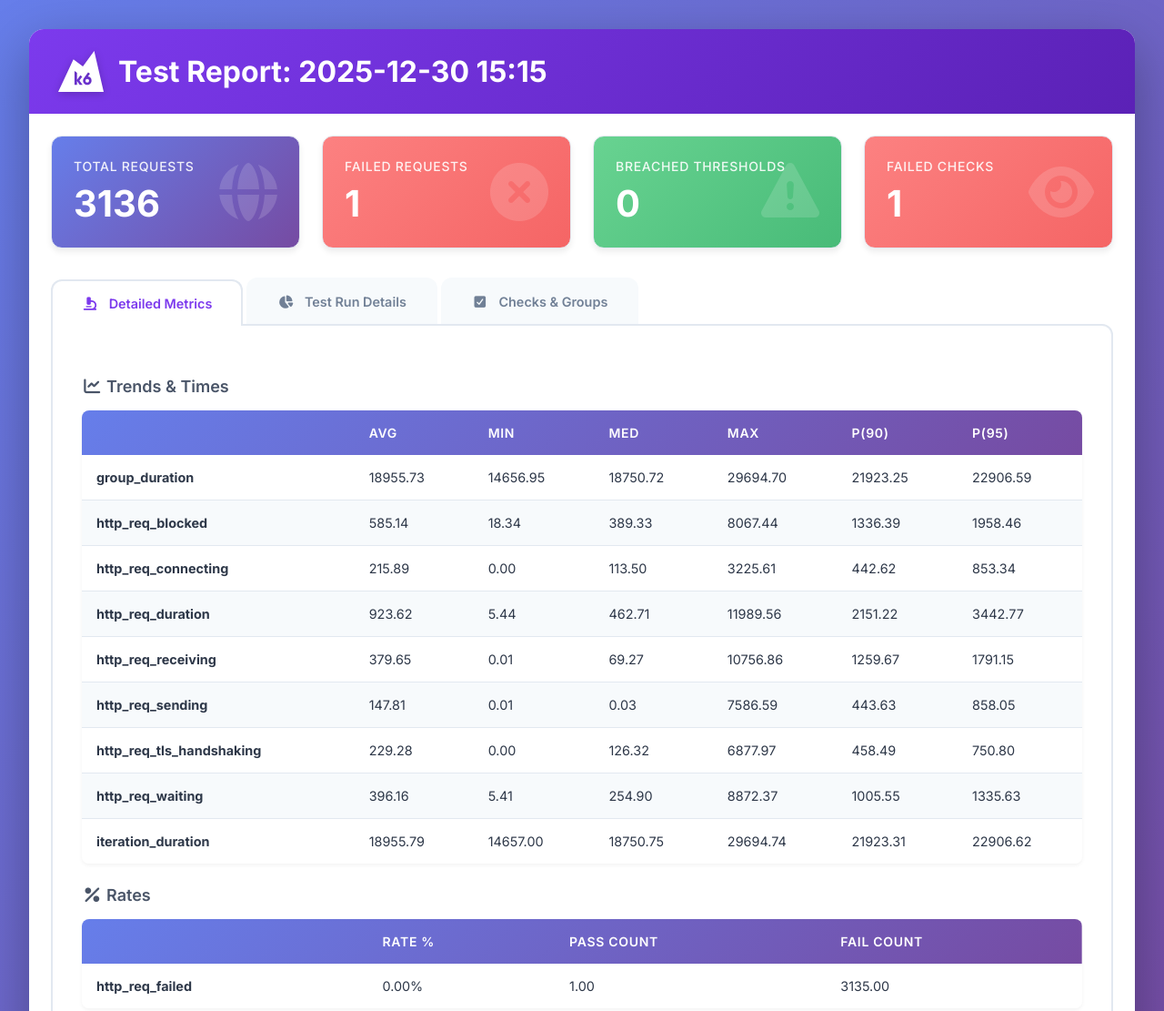
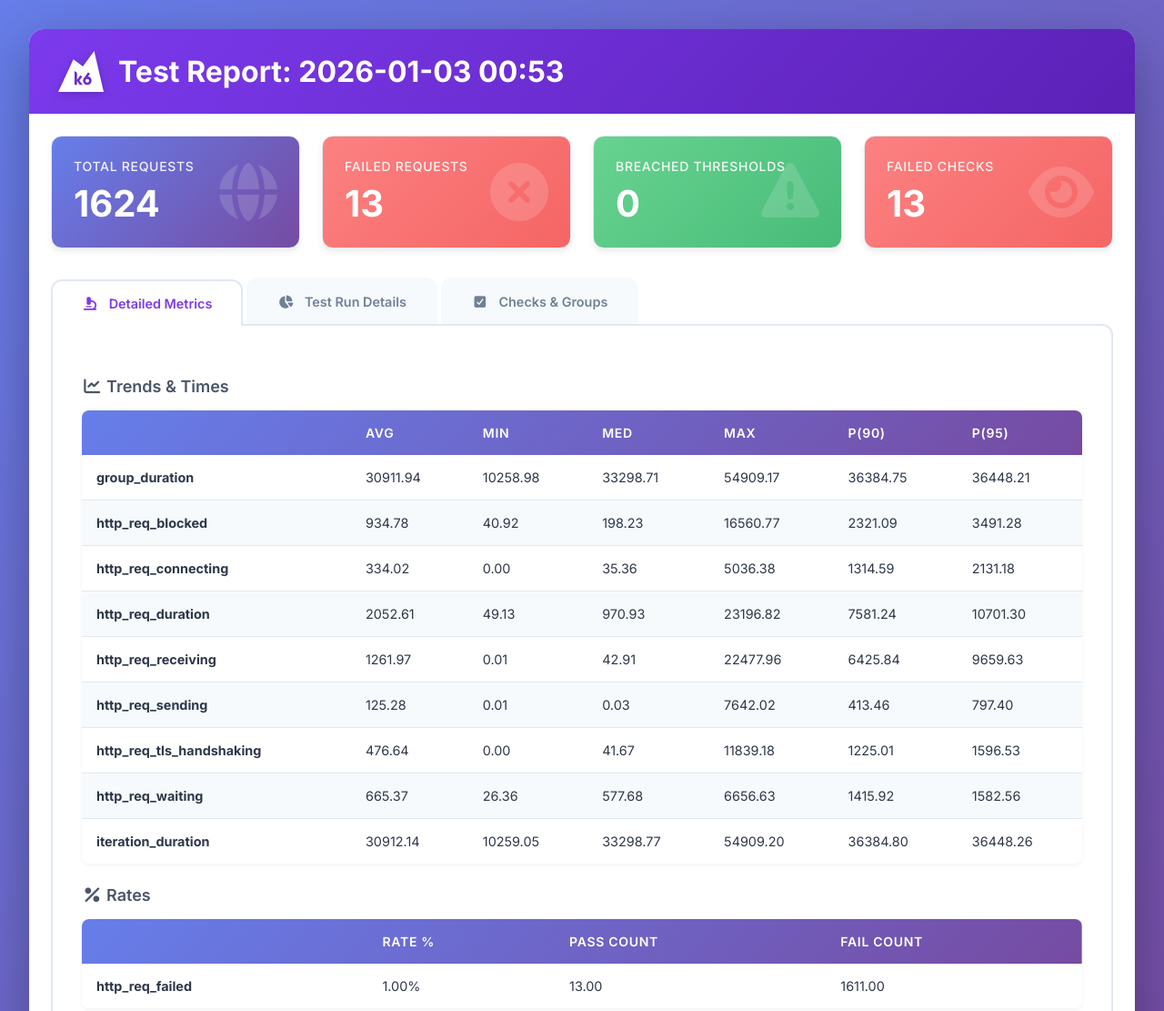
Before and after one commit to khazeez/auto-test, a website: page k6-test/report.html in a window 1280 px wide. Shown: the top 1111 px of the page at 91% size. Drawn offline with Linux system fonts and the light colour scheme.

```diff
--- a/k6-test/report.html
+++ b/k6-test/report.html
@@ -10,7 +10,7 @@
     <link href="https://fonts.googleapis.com/css2?family=Inter:wght@300;400;500;600;700&display=swap" rel="stylesheet">
 
     <meta name="viewport" content="width=device-width, initial-scale=1.0" />
-    <title>Test Report: 2025-12-30 15:15</title>
+    <title>Test Report: 2026-01-03 00:53</title>
     <style>
       * {
         margin: 0;
@@ -473,7 +473,7 @@
       <header>
         <h1>
           <svg width="50" height="45" viewBox="0 0 50 45" fill="none"><path d="M31.968 34.681a2.007 2.007 0 002.011-2.003c0-1.106-.9-2.003-2.011-2.003a2.007 2.007 0 00-2.012 2.003c0 1.106.9 2.003 2.012 2.003z" fill="white"></path><path d="M39.575 0L27.154 16.883 16.729 9.31 0 45h50L39.575 0zM23.663 37.17l-2.97-4.072v4.072h-2.751V22.038l2.75 1.989v7.66l3.659-5.014 2.086 1.51-3.071 4.21 3.486 4.776h-3.189v.001zm8.305.17c-2.586 0-4.681-2.088-4.681-4.662 0-1.025.332-1.972.896-2.743l4.695-6.435 2.086 1.51-2.239 3.07a4.667 4.667 0 013.924 4.6c0 2.572-2.095 4.66-4.681 4.66z" fill="white"></path></svg>
-          Test Report: 2025-12-30 15:15
+          Test Report: 2026-01-03 00:53
         </h1>
       </header>
 
@@ -484,7 +484,7 @@
             <i class="fas fa-globe icon"></i>
             <h4>Total Requests</h4>
             <div class="metric-value">
-              3136
+              1624
 
             </div>
           </div>
@@ -493,7 +493,7 @@
             <div class="metric-card danger">
               <i class="fas fa-times-circle icon"></i>
               <h4>Failed Requests</h4>
-              <div class="metric-value">1</div>
+              <div class="metric-value">13</div>
             </div>
 
 
@@ -506,7 +506,7 @@
           <div class="metric-card danger">
             <i class="fas fa-eye icon"></i>
             <h4>Failed Checks</h4>
-            <div class="metric-value">1</div>
+            <div class="metric-value">13</div>
           </div>
         </div>
 
@@ -542,153 +542,153 @@
                   <tr>
                     <td><b>group_duration</b></td>
 
-                      <td class="">18955.73</td>
+                      <td class="">30911.94</td>
 
-                      <td class="">14656.95</td>
+                      <td class="">10258.98</td>
 
-                      <td class="">18750.72</td>
+                      <td class="">33298.71</td>
 
-                      <td class="">29694.70</td>
+                      <td class="">54909.17</td>
 
-                      <td class="">21923.25</td>
+                      <td class="">36384.75</td>
 
-                      <td class="">22906.59</td>
+                      <td class="">36448.21</td>
 
                   </tr>
 
                   <tr>
                     <td><b>http_req_blocked</b></td>
 
-                      <td class="">585.14</td>
+                      <td class="">934.78</td>
 
-                      <td class="">18.34</td>
+                      <td class="">40.92</td>
 
-                      <td class="">389.33</td>
+                      <td class="">198.23</td>
 
-                      <td class="">8067.44</td>
+                      <td class="">16560.77</td>
 
-                      <td class="">1336.39</td>
+                      <td class="">2321.09</td>
 
-                      <td class="">1958.46</td>
+                      <td class="">3491.28</td>
 
                   </tr>
 
                   <tr>
                     <td><b>http_req_connecting</b></td>
 
-                      <td class="">215.89</td>
+                      <td class="">334.02</td>
 
                       <td class="">0.00</td>
 
-                      <td class="">113.50</td>
+                      <td class="">35.36</td>
 
-                      <td class="">3225.61</td>
+                      <td class="">5036.38</td>
 
-                      <td class="">442.62</td>
+                      <td class="">1314.59</td>
 
-                      <td class="">853.34</td>
+                      <td class="">2131.18</td>
 
                   </tr>
 
                   <tr>
                     <td><b>http_req_duration</b></td>
 
-                      <td class="">923.62</td>
+                      <td class="">2052.61</td>
 
-                      <td class="">5.44</td>
+                      <td class="">49.13</td>
 
-                      <td class="">462.71</td>
+                      <td class="">970.93</td>
 
-                      <td class="">11989.56</td>
+                      <td class="">23196.82</td>
 
-                      <td class="">2151.22</td>
+                      <td class="">7581.24</td>
 
-                      <td class="">3442.77</td>
+                      <td class="">10701.30</td>
 
                   </tr>
 
                   <tr>
                     <td><b>http_req_receiving</b></td>
 
-                      <td class="">379.65</td>
+                      <td class="">1261.97</td>
 
                       <td class="">0.01</td>
 
-                      <td class="">69.27</td>
+                      <td class="">42.91</td>
 
-                      <td class="">10756.86</td>
+                      <td class="">22477.96</td>
 
-                      <td class="">1259.67</td>
+                      <td class="">6425.84</td>
 
-                      <td class="">1791.15</td>
+                      <td class="">9659.63</td>
 
                   </tr>
 
                   <tr>
                     <td><b>http_req_sending</b></td>
 
-                      <td class="">147.81</td>
+                      <td class="">125.28</td>
 
                       <td class="">0.01</td>
 
                       <td class="">0.03</td>
 
-                      <td class="">7586.59</td>
+                      <td class="">7642.02</td>
 
-                      <td class="">443.63</td>
+                      <td class="">413.46</td>
 
-                      <td class="">858.05</td>
+                      <td class="">797.40</td>
 
                   </tr>
 
                   <tr>
                     <td><b>http_req_tls_handshaking</b></td>
 
-                      <td class="">229.28</td>
+                      <td class="">476.64</td>
 
                       <td class="">0.00</td>
 
-                      <td class="">126.32</td>
+                      <td class="">41.67</td>
 
-                      <td class="">6877.97</td>
+                      <td class="">11839.18</td>
 
-                      <td class="">458.49</td>
+                      <td class="">1225.01</td>
 
-                      <td class="">750.80</td>
+                      <td class="">1596.53</td>
 
                   </tr>
 
                   <tr>
                     <td><b>http_req_waiting</b></td>
 
-                      <td class="">396.16</td>
+                      <td class="">665.37</td>
 
-                      <td class="">5.41</td>
+                      <td class="">26.36</td>
 
-                      <td class="">254.90</td>
+                      <td class="">577.68</td>
 
-                      <td class="">8872.37</td>
+                      <td class="">6656.63</td>
 
-                      <td class="">1005.55</td>
+                      <td class="">1415.92</td>
 
-                      <td class="">1335.63</td>
+                      <td class="">1582.56</td>
 
                   </tr>
 
                   <tr>
                     <td><b>iteration_duration</b></td>
 
-                      <td class="">18955.79</td>
+                      <td class="">30912.14</td>
 
-                      <td class="">14657.00</td>
+                      <td class="">10259.05</td>
 
-                      <td class="">18750.75</td>
+                      <td class="">33298.77</td>
 
-                      <td class="">29694.74</td>
+                      <td class="">54909.20</td>
 
-                      <td class="">21923.31</td>
+                      <td class="">36384.80</td>
 
-                      <td class="">22906.62</td>
+                      <td class="">36448.26</td>
 
                   </tr>
 
@@ -712,11 +712,11 @@
                   <tr>
                     <td><b>http_req_failed</b></td>
 
-                      <td class="">0.00%</td>
+                      <td class="">1.00%</td>
 
-                      <td class="">1.00</td>
+                      <td class="">13.00</td>
 
-                      <td class="">3135.00</td>
+                      <td class="">1611.00</td>
 
                   </tr>
 
@@ -741,11 +741,11 @@
                   <i class="fas fa-eye icon"></i>
                   <div class="stat-row">
                     <span class="stat-label">Passed</span>
-                    <span class="stat-value">3135</span>
+                    <span class="stat-value">1611</span>
                   </div>
                   <div class="stat-row">
                     <span class="stat-label">Failed</span>
-                    <span class="stat-value">1</span>
+                    <span class="stat-value">13</span>
                   </div>
                 </div>
 
@@ -756,11 +756,11 @@
                   <i class="fas fa-redo icon"></i>
                   <div class="stat-row">
                     <span class="stat-label">Total</span>
-                    <span class="stat-value">392</span>
+                    <span class="stat-value">203</span>
                   </div>
                   <div class="stat-row">
                     <span class="stat-label">Rate</span>
-                    <span class="stat-value">4.82/s</span>
+                    <span class="stat-value">2.88/s</span>
                   </div>
                 </div>
 
@@ -770,7 +770,7 @@
                 <i class="fas fa-user icon"></i>
                 <div class="stat-row">
                   <span class="stat-label">Min</span>
-                  <span class="stat-value">1</span>
+                  <span class="stat-value">2</span>
                 </div>
                 <div class="stat-row">
                   <span class="stat-label">Max</span>
@@ -784,14 +784,14 @@
                 <div class="stat-row">
                   <span class="stat-label">Total</span>
                   <span class="stat-value">
-                    3136
+                    1624
 
                   </span>
                 </div>
                 <div class="stat-row">
                   <span class="stat-label">Rate</span>
                   <span class="stat-value">
-                    38.59/s
+                    23.07/s
 
                   </span>
                 </div>
@@ -802,11 +802,11 @@
                 <i class="fas fa-cloud-download-alt icon"></i>
                 <div class="stat-row">
                   <span class="stat-label">Total</span>
-                  <span class="stat-value">129.72 MB</span>
+                  <span class="stat-value">68.26 MB</span>
                 </div>
                 <div class="stat-row">
                   <span class="stat-label">Rate</span>
-                  <span class="stat-value">1.60 mB/s</span>
+                  <span class="stat-value">0.97 mB/s</span>
                 </div>
               </div>
 
@@ -815,11 +815,11 @@
                 <i class="fas fa-cloud-upload-alt icon"></i>
                 <div class="stat-row">
                   <span class="stat-label">Total</span>
-                  <span class="stat-value">5.42 MB</span>
+                  <span class="stat-value">2.81 MB</span>
                 </div>
                 <div class="stat-row">
                   <span class="stat-label">Rate</span>
-                  <span class="stat-value">0.07 mB/s</span>
+                  <span class="stat-value">0.04 mB/s</span>
                 </div>
               </div>
             </div>
@@ -849,44 +849,44 @@
 
                         <tr class="checkDetails">
                           <td width="50%">/v2.1/http/ability/2</td>
-                          <td class="good">392</td>
+                          <td class="good">203</td>
                           <td class="">0</td>
                           <td class="">100.00</td>
                         </tr>
 
                         <tr class="checkDetails">
                           <td width="50%">/v2.1/db/lawang</td>
-                          <td class="good">392</td>
+                          <td class="good">203</td>
                           <td class="">0</td>
                           <td class="">100.00</td>
                         </tr>
 
                         <tr class="checkDetails">
                           <td width="50%">/v2.1/js/mock/user</td>
-                          <td class="good">784</td>
-                          <td class="">0</td>
-                          <td class="">100.00</td>
+                          <td class="">393</td>
+                          <td class="failed">13</td>
+                          <td class="failed">96.80</td>
                         </tr>
 
                         <tr class="checkDetails">
                           <td width="50%">/v2.1/lb/api/character</td>
-                          <td class="good">392</td>
+                          <td class="good">203</td>
                           <td class="">0</td>
                           <td class="">100.00</td>
                         </tr>
 
                         <tr class="checkDetails">
                           <td width="50%">/v2.1/js/decrypt</td>
-                          <td class="good">784</td>
+                          <td class="good">406</td>
                           <td class="">0</td>
                           <td class="">100.00</td>
                         </tr>
 
                         <tr class="checkDetails">
                           <td width="50%">/proxy/httpbin/get</td>
-                          <td class="">391</td>
-                          <td class="failed">1</td>
-                          <td class="failed">99.74</td>
+                          <td class="good">203</td>
+                          <td class="">0</td>
+                          <td class="">100.00</td>
                         </tr>
 
                     </tbody>
```
